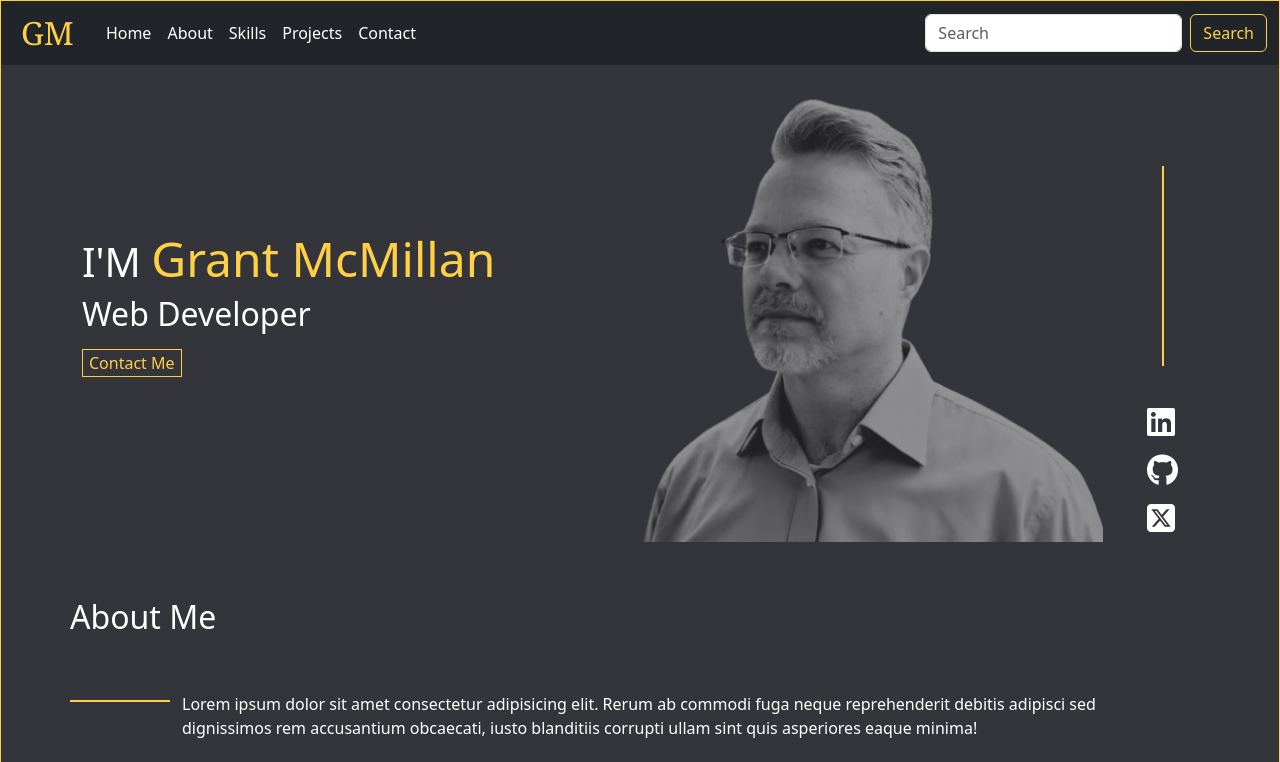
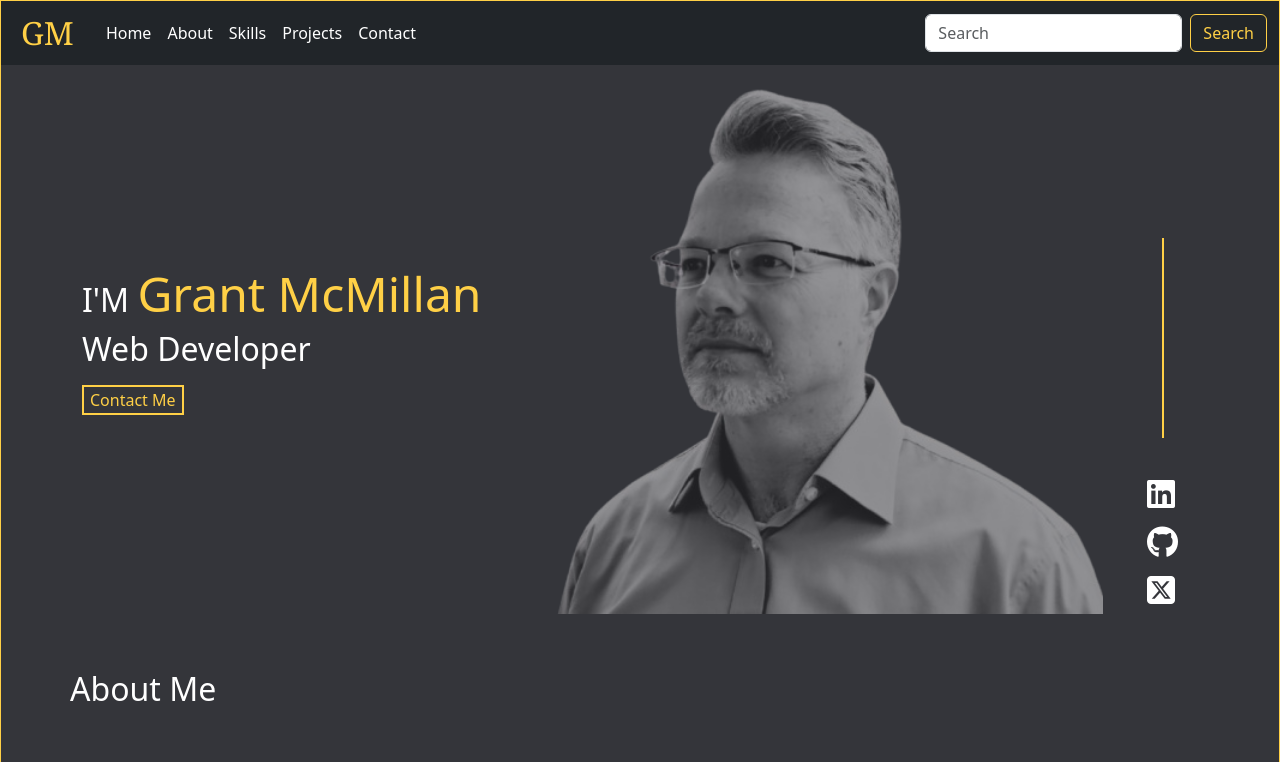
Before and after one commit to GrantEMcMillan/Personal-Portfolio, a plain HTML site: page index.html in a window 1280 px wide. Shown: the top 762 px of the page. Drawn offline with Linux system fonts and the light colour scheme.

Commit message:
minor adjustments

```diff
--- a/css/style.css
+++ b/css/style.css
@@ -68,7 +68,7 @@ h3 {
 .contact-btn {
   color: #ffd046;
   background-color: #34353a;
-  border: solid #ffd046 1px;
+  border: solid #ffd046 2px;
   &:hover {
     background-color: #ffd046;
     color: black;
--- a/index.html
+++ b/index.html
@@ -3,6 +3,7 @@
   <head>
     <meta charset="UTF-8" />
     <meta name="viewport" content="width=device-width, initial-scale=1.0" />
+
     <link
       rel="stylesheet"
       href="https://cdnjs.cloudflare.com/ajax/libs/font-awesome/6.7.2/css/all.min.css"
@@ -62,11 +63,11 @@
     <!-- Main Content -->
 
     <main role="main">
-      <div class="container intro-section">
-        <div class="row align-items-center my-2">
+      <div class="container">
+        <div class="row align-items-center my-2 intro-section">
           <!-- Intro -->
           <div class="col-lg-5 my-5" id="intro">
-            <h1>I'M <span class="name">Grant McMillan</span></h1>
+            <h2>I'M <span class="name">Grant McMillan</span></h2>
             <h2>Web Developer</h2>
             <a href="#contact"
               ><button class="contact-btn my-2">Contact Me</button></a
@@ -78,7 +79,7 @@
           <div class="col-lg-6 text-center">
             <img
               class="img-fluid profile-pic"
-              src="./images/profile-pic-2.png"
+              src="./images/profile-pic-2.1.png"
               alt="Grant McMillan profile picture"
             />
           </div>
@@ -231,7 +232,7 @@
                 class="form-control"
                 id="name"
                 aria-describedby="lname"
-                placeholder="Enter Name"
+                placeholder="Enter Last Name"
                 required
               />
             </div>
```
Also changed, not shown: images/Logo-project-thumbnail.png, images/profile-pic-2.1.png (added).
